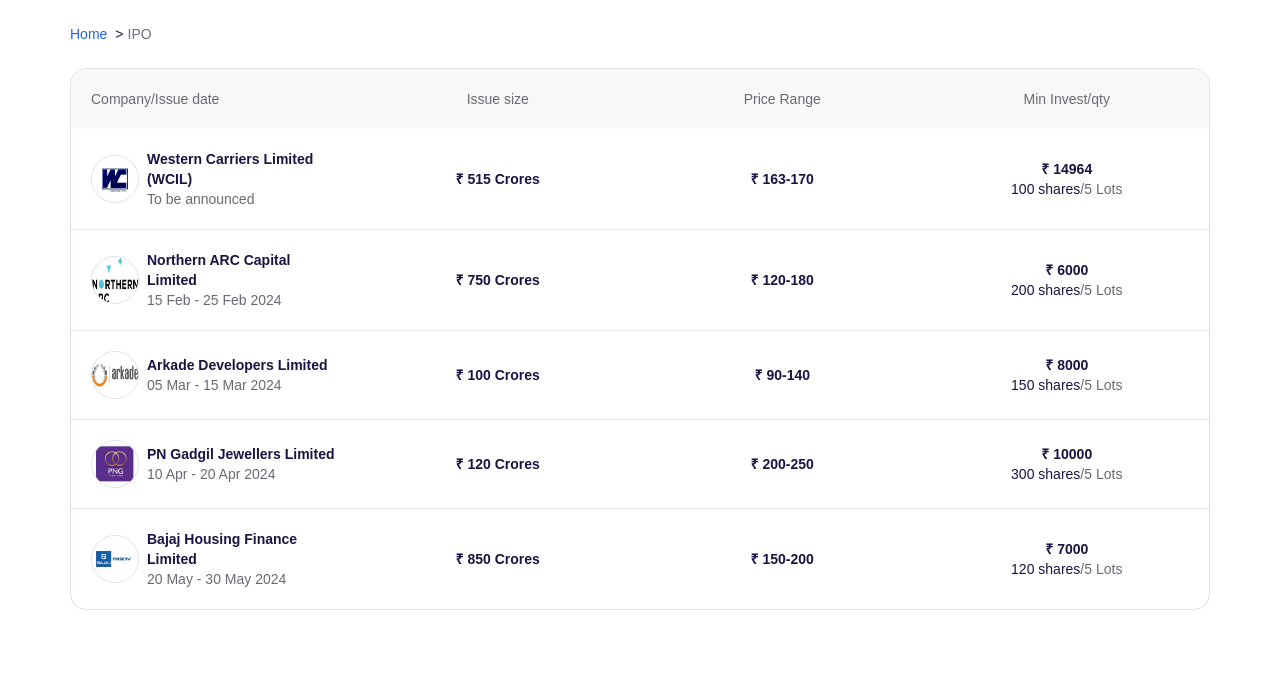
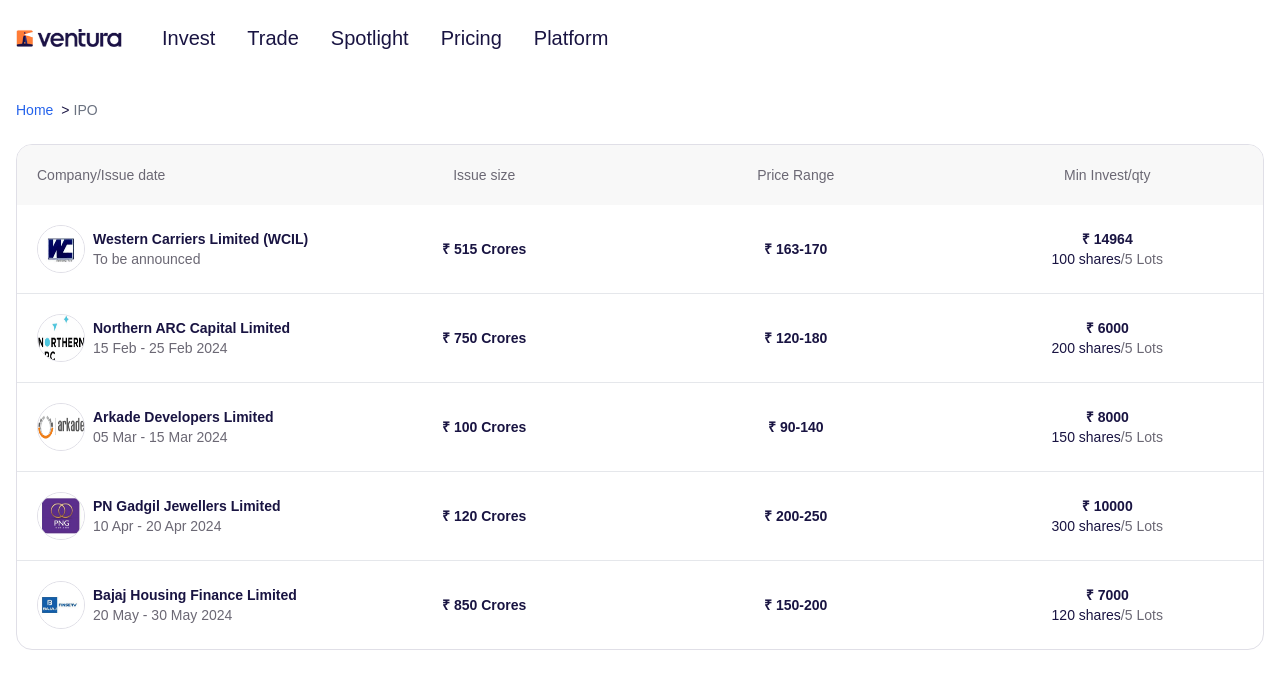
Before and after one commit to Rashid-Hashim-Shaikh/ventura, a Next.js app: page /ipo in a window 1280 px wide. Shown: the top 688 px of the page. Built offline with nearby package versions, Linux system fonts and the light colour scheme.

Commit message:
:wastebasket: Code clean up

```diff
--- a/app/layout.tsx
+++ b/app/layout.tsx
@@ -1,6 +1,7 @@
 import type { Metadata } from "next";
 import "./globals.css";
 import Breadcrumb from "@/components/Breadcrumb";
+import Nav from "@/components/Nav";
 
 export const metadata: Metadata = {
   title: "Invest in IPOs (Initial Public Offering), Subscribe to IPOs Online | Ventura",
@@ -14,8 +15,9 @@ export default function RootLayout({
 }>) {
   return (
     <html lang="en">
-      <body className="container mx-auto"
+      <body className="px-4"
       >
+        <Nav />
         <Breadcrumb />
         {children}
       </body>
--- a/utils/helper.ts
+++ b/utils/helper.ts
@@ -1,4 +1,4 @@
-import { isAfter, isBefore, isEqual, parse, format } from 'date-fns';
+import { isBefore, isEqual, parse, format } from 'date-fns';
 
 // Function to format date range
 export const formatDateRange = (startDate: string, endDate: string) => {
```
Also changed, not shown: types.d.ts (+20 -10 lines).
